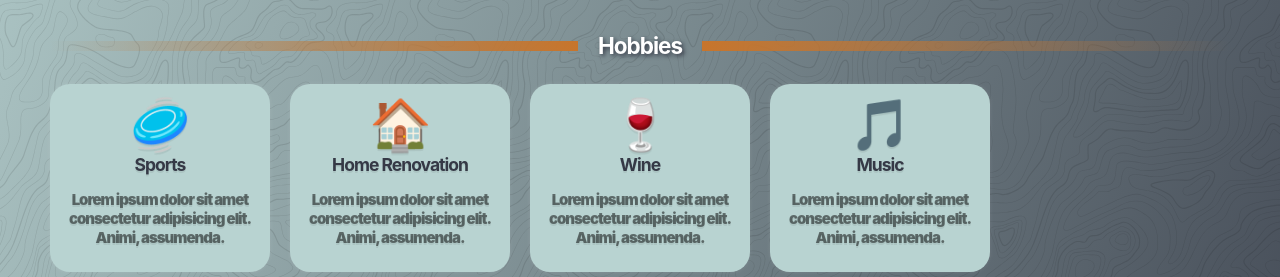
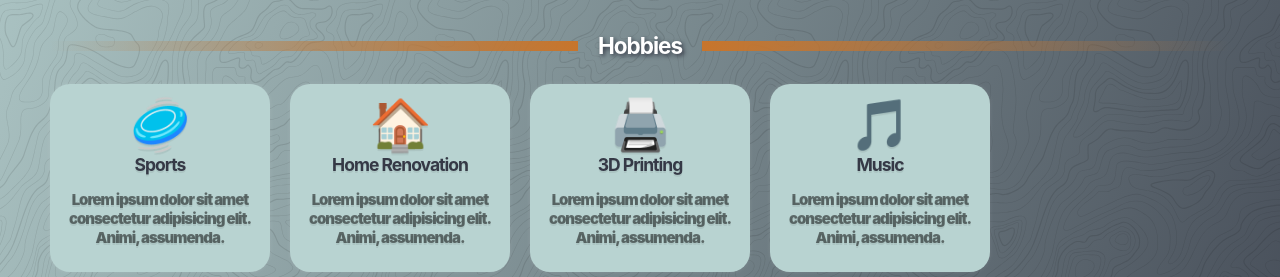
Before and after one commit to Crossfit202/Personal-Website, a plain HTML site: page home.html in a window 1280 px wide. Shown: the part 582-859 px from the top of the page. Drawn offline with Linux system fonts and the light colour scheme; files whose address does not match are found by name.

Commit message:
changed printer emoji

```diff
--- a/home.html
+++ b/home.html
@@ -66,8 +66,8 @@
                 <p>Lorem ipsum dolor sit amet consectetur adipisicing elit. Animi, assumenda.</p>
             </div>
             <div class="feature">
-                <span class="icon">🍷</span>
-                <h3>Wine</h3>
+                <span class="icon">🖨️</span>
+                <h3>3D Printing</h3>
                 <p>Lorem ipsum dolor sit amet consectetur adipisicing elit. Animi, assumenda.</p>
             </div>
             <div class="feature">
```
